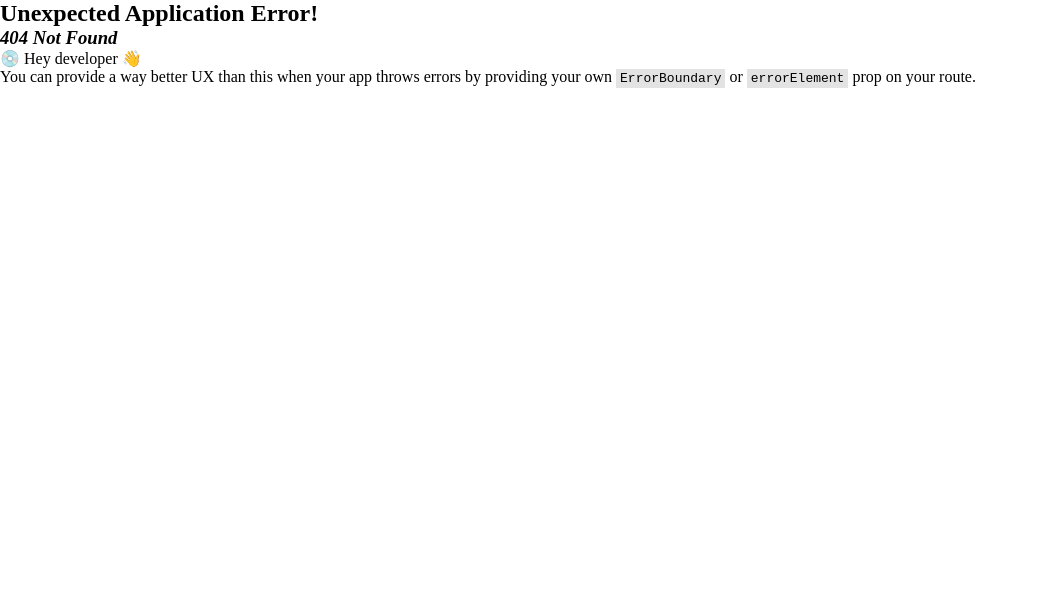
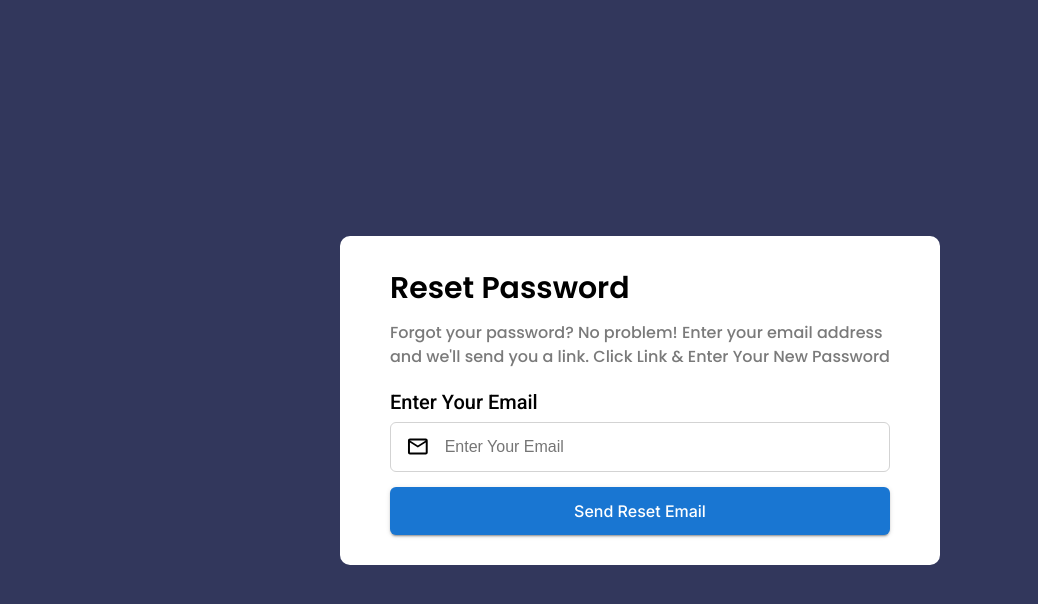
Before and after one commit to ahmedshantodev/WhisperWaves-ChattingApp, a React (Vite) app: page /forget-password in a window 1280 px wide. Before the commit this address had no page. Shown: the top 604 px of the page, without its empty margins (0-1038 px from the left). Built offline with nearby package versions, Linux system fonts and the light colour scheme.

Commit message:
login and registration done

```diff
--- a/src/App.jsx
+++ b/src/App.jsx
@@ -5,20 +5,21 @@ import {
   createRoutesFromElements,
 } from "react-router-dom";
 import "./App.css";
-import RootLayout from "./RootLayout";
 import Home from "./pages/home/Home";
 import SignUp from "./pages/sign up/SignUp";
 import SignIn from "./pages/sing in/SignIn";
 import { ToastContainer } from "react-toastify";
 import "react-toastify/dist/ReactToastify.css";
+import ForgetPassword from "./pages/forget password/ForgetPassword";
 
 function App() {
   let router = createBrowserRouter(
     createRoutesFromElements(
-      <Route path="/" element={<RootLayout />}>
+      <Route>
         <Route path="/home" element={<Home />} />
         <Route path="/" element={<SignUp />} />
         <Route path="/sign-in" element={<SignIn />} />
+        <Route path="/forget-password" element={<ForgetPassword />} />
       </Route>
     )
   );
--- a/src/RootLayout.jsx
+++ /dev/null
@@ -1,8 +0,0 @@
-import React from "react";
-import { Outlet } from "react-router-dom";
-
-const RootLayout = () => {
-  return <Outlet />;
-};
-
-export default RootLayout;
--- a/src/components/layout/SignInButton/SignButton.jsx
+++ b/src/components/layout/SignInButton/SignButton.jsx
@@ -1,9 +1,10 @@
 import React from "react";
 import { Button } from "@mui/material";
 
-const SignButton = ({ children }) => {
+const SignButton = ({ onClick, children }) => {
   return (
     <Button
+      onClick={onClick}
       variant="outlined"
       sx={{
         width: "48%",
--- /dev/null
+++ b/src/pages/forget password/ForgetPassword.jsx
@@ -0,0 +1,146 @@
+import { Box, Button, Typography } from "@mui/material";
+import React, { useState } from "react";
+import "./forgetPassword.css";
+import { MdOutlineMail } from "react-icons/md";
+import { getAuth, sendPasswordResetEmail } from "firebase/auth";
+import { toast } from "react-toastify";
+import { ColorRing } from "react-loader-spinner";
+import { useNavigate } from "react-router-dom";
+
+const ForgetPassword = () => {
+  const auth = getAuth();
+  let navigate = useNavigate();
+  const [resetEmail, setResetEmail] = useState("");
+  const [loadingButtonShow, setLoadingButtonShow] = useState(false);
+
+  const handleSendButtonClick = () => {
+    if (resetEmail) {
+      setLoadingButtonShow(true);
+      sendPasswordResetEmail(auth, resetEmail)
+        .then(() => {
+          setLoadingButtonShow(false);
+          setResetEmail("");
+          toast.success("Please check your email for reset you password", {
+            position: "bottom-center",
+            autoClose: 3000,
+            theme: "dark",
+          });
+          navigate("/sign-in");
+        })
+        .catch((error) => {
+          setLoadingButtonShow(false);
+          const errorCode = error.code;
+          const errorMessage = error.message;
+        });
+    }
+  };
+
+  return (
+    <section>
+      <Box
+        sx={{
+          bgcolor: "primaryColor.main",
+          height: "100vh",
+          display: "flex",
+          justifyContent: "center",
+          alignItems: "center",
+        }}
+      >
+        <Box
+          sx={{
+            width: "600px",
+            bgcolor: "white",
+            borderRadius: "10px",
+            px: "50px",
+            py: "30px",
+          }}
+        >
+          <Typography
+            sx={{ fontFamily: "Poppins", fontSize: "30px", fontWeight: "600" }}
+          >
+            Reset Password
+          </Typography>
+          <Typography
+            sx={{
+              fontFamily: "Poppins",
+              mt: "10px",
+              fontWeight: "500",
+              color: "secondaryText.main",
+            }}
+          >
+            Forgot your password? No problem! Enter your email address and we'll
+            send you a link. Click Link & Enter Your New Password
+          </Typography>
+          <Typography
+            sx={{
+              mt: "18px",
+              fontSize: "20px",
+              fontFamily: "roboto",
+              fontWeight: "500",
+            }}
+          >
+            Enter Your Email
+          </Typography>
+          <Box
+            sx={{
+              width: "100%",
+              display: "flex",
+              alignItems: "center",
+              border: "1px solid",
+              borderColor: "#d3d3d3",
+              px: "15px",
+              borderRadius: "6px",
+              mt: "5px",
+            }}
+          >
+            <MdOutlineMail className="icon" />
+            <input
+              value={resetEmail}
+              name="mail"
+              onChange={(e) => setResetEmail(e.target.value)}
+              type="text"
+              placeholder="enter Your Email"
+            />
+          </Box>
+
+          {loadingButtonShow ? (
+            <Button
+              variant="contained"
+              sx={{
+                mt: "15px",
+                width: "100%",
+                borderRadius: "6px",
+              }}
+            >
+              <ColorRing
+                visible={true}
+                height="36"
+                width="36"
+                ariaLabel="color-ring-loading"
+                wrapperClass="color-ring-wrapper"
+                colors={["#e15b64", "#f47e60", "#f8b26a", "#abbd81", "#849b87"]}
+              />
+            </Button>
+          ) : (
+            <Button
+              onClick={handleSendButtonClick}
+              variant="contained"
+              sx={{
+                borderRadius: "6px",
+                width: "100%",
+                py: "10px",
+                mt: "15px",
+                textTransform: "capitalize",
+                fontSize: "16px",
+              }}
+            >
+              Send reset Email
+            </Button>
+          )}
+        </Box>
+      </Box>
+    </section>
+  );
+};
+
+export default ForgetPassword;
--- /dev/null
+++ b/src/pages/forget password/forgetPassword.css
@@ -0,0 +1,14 @@
+.icon{
+    font-size: 25px;
+}
+input{
+    border: none;
+    outline: none;
+    padding: 15px 0 15px 15px;
+    font-size: 16px;
+    width: 100%;
+}
+input::placeholder{
+    text-transform: capitalize;
+    font-size: 16px;
+}
--- a/src/pages/sign up/SignUp.jsx
+++ b/src/pages/sign up/SignUp.jsx
@@ -14,6 +14,8 @@ import {
   getAuth,
   createUserWithEmailAndPassword,
   sendEmailVerification,
+  GoogleAuthProvider,
+  signInWithPopup,
 } from "firebase/auth";
 import { toast } from "react-toastify";
 import { ColorRing } from "react-loader-spinner";
@@ -21,11 +23,10 @@ import { useNavigate } from "react-router-dom";
 
 const SignIn = () => {
   const auth = getAuth();
+  const provider = new GoogleAuthProvider();
   const navigate = useNavigate();
-
   const [passwordShow, setPasswordShow] = useState(false);
   const [loadingButtonShow, setLoadingButtonShow] = useState(false);
-
   const [signUpData, setSignUpData] = useState({
     name: "",
     email: "",
@@ -98,6 +99,23 @@ const SignIn = () => {
           }
         });
     }
+  };
+
+  const handleGoogleSignUp = () => {
+    signInWithPopup(auth, provider)
+      .then((result) => {
+        toast.success("Registration Successfull", {
+          position: "bottom-center",
+          autoClose: 3000,
+          theme: "dark",
+        });
+        navigate("/home");
+      })
+      .catch((error) => {});
+  };
+
+  const handleFaceBookSignUp = () => {
+    console.log("facebook");
   };
 
   return (
@@ -208,11 +226,11 @@ const SignIn = () => {
                   mt: "25px",
                 }}
               >
-                <SignButton>
+                <SignButton onClick={handleGoogleSignUp}>
                   <FcGoogle className="google-icon" />
                   Continue With Google
                 </SignButton>
-                <SignButton>
+                <SignButton onClick={handleFaceBookSignUp}>
                   <FaFacebook className="facebook-icon" />
                   Continue With Google
                 </SignButton>
@@ -325,7 +343,7 @@ const SignIn = () => {
                 <Button
                   variant="outlined"
                   sx={{
-                    mt: "40px",
+                    mt: "55px",
                     width: "100%",
                     borderRadius: "6px",
                     bgcolor: "primaryColor.main",
@@ -355,7 +373,7 @@ const SignIn = () => {
                   onClick={handleAccoutCreate}
                   variant="contained"
                   sx={{
-                    mt: "40px",
+                    mt: "55px",
                     width: "100%",
                     borderRadius: "6px",
                     bgcolor: "primaryColor.main",
@@ -379,8 +397,7 @@ const SignIn = () => {
               <Link to={"/sign-in"} className="link">
                 <Typography
                   sx={{
-                    py: "12px",
-                    fontWeight: "600",
+                    py: "10px",
                     fontFamily: "Poppins",
                     color: "#a1a1a1",
                   }}
--- a/src/pages/sign up/signUp.css
+++ b/src/pages/sign up/signUp.css
@@ -17,6 +17,7 @@
   text-decoration: none;
 }
 .hightLight-txt {
+  font-weight: 600;
   color: #32375c;
-  margin-left: 5px;
+  margin-left: 8px;
 }
--- a/src/pages/sing in/SignIn.jsx
+++ b/src/pages/sing in/SignIn.jsx
@@ -18,9 +18,9 @@ import { useNavigate } from "react-router-dom";
 const SignIn = () => {
   const auth = getAuth();
   const navigate = useNavigate();
-
   const [passwordShow, setPasswordShow] = useState(false);
   const [loadingButtonShow, setLoadingButtonShow] = useState(false);
+  const [credentialErrorShow, setCredentialErrorShow] = useState(false);
 
   const [signInData, setSignInData] = useState({
     email: "",
@@ -31,8 +31,6 @@ const SignIn = () => {
     email: "",
     password: "",
   });
-
-  const [credentialErrorShow, setCredentialErrorShow] = useState(false);
 
   const handleInputChange = (element) => {
     setSignInData({
@@ -56,13 +54,11 @@ const SignIn = () => {
       setSignInError({ ...signInError, email: "Please Enter a valid email" });
     } else if (!signInData.password) {
       setSignInError({ ...signInError, password: "Please Enter Password" });
-    } else if (signInData.password.length < 6) {
-      setSignInError({ ...signInError, password: "Minimum 6 Chararters" });
     } else {
       setLoadingButtonShow(true);
-
       signInWithEmailAndPassword(auth, signInData.email, signInData.password)
         .then((userCredential) => {
+          if (userCredential.user.emailVerified) {
             toast.success(
               "You've successfully logged in. Enjoy your experience!",
               {
@@ -73,7 +69,15 @@ const SignIn = () => {
             );
             setSignInData({ email: "", password: "" });
             setLoadingButtonShow(false);
-          navigate("/home")
+            navigate("/home");
+          } else {
+            setLoadingButtonShow(false);
+            toast.error("Please Varify Your Email First", {
+              position: "bottom-center",
+              autoClose: 3000,
+              theme: "dark",
+            });
+          }
         })
         .catch((error) => {
           setLoadingButtonShow(false);
@@ -82,39 +86,6 @@ const SignIn = () => {
             setCredentialErrorShow(true);
           }
         });
-
-      // createUserWithEmailAndPassword(
-      //   auth,
-      //   signInData.email,
-      //   signInData.password
-      // )
-      //   .then((userCredential) => {
-      //     sendEmailVerification(auth.currentUser).then(() => {
-      //       toast.success(
-      //         "Registration Successfull, Please check your email for verification",
-      //         {
-      //           position: "bottom-center",
-      //           autoClose: 3000,
-      //           theme: "dark",
-      //         }
-      //       );
-      //       setLoadingButtonShow(false);
-      //       setSignInData({ name: "", email: "", password: "" });
-      //       navigate("/sign-in");
-      //     });
-      //   })
-      //   .catch((error) => {
-      //     setLoadingButtonShow(false);
-      //     const errorMessage = error.message;
-      //     console.log(errorMessage);
-      //     if (errorMessage.includes("auth/email-already-in-use")) {
-      //       setSignInError({
-      //         ...signInError,
-      //         email:
-      //           "that email is already in use. Please use a different email",
-      //       });
-      //     }
-      //   });
     }
   };
 
@@ -171,17 +142,6 @@ const SignIn = () => {
                 - OR -
               </Typography>
               <Box sx={{ mt: "25px" }}>
-                {credentialErrorShow && (
-                  <Alert
-                    severity="error"
-                    sx={{
-                      width: "100%",
-                      mb: "10px",
-                    }}
-                  >
-                    Invalid email or password. Please try again
-                  </Alert>
-                )}
                 <Box sx={{ position: "relative" }}>
                   <TextField
                     onChange={handleInputChange}
@@ -245,13 +205,31 @@ const SignIn = () => {
                     />
                   )}
                 </Box>
+                <Link to={"/forget-password"} className="forget-password">
+                  forget password?
+                </Link>
               </Box>
 
+              <Box sx={{ pt: "40px", position: "relative" }}>
+                {credentialErrorShow && (
+                  <Alert
+                    severity="error"
+                    sx={{
+                      width: "100%",
+                      mb: "10px",
+                      position: "absolute",
+                      top: "0",
+                      left: "0",
+                      zIndex: "9",
+                    }}
+                  >
+                    Invalid email or password. Please try again
+                  </Alert>
+                )}
                 {loadingButtonShow ? (
                   <Button
                     variant="outlined"
                     sx={{
-                    mt: "40px",
                       width: "100%",
                       borderRadius: "6px",
                       bgcolor: "primaryColor.main",
@@ -281,7 +259,6 @@ const SignIn = () => {
                     onClick={handleAccoutCreate}
                     variant="contained"
                     sx={{
-                    mt: "40px",
                       width: "100%",
                       borderRadius: "6px",
                       bgcolor: "primaryColor.main",
@@ -301,6 +278,8 @@ const SignIn = () => {
                     Create Your Account
                   </Button>
                 )}
+              </Box>
+
               <Link to={"/"} className="link">
                 <Typography
                   sx={{
--- a/src/pages/sing in/signIn.css
+++ b/src/pages/sing in/signIn.css
@@ -20,6 +20,19 @@
   color: #32375c;
   margin-left: 5px;
 }
-.masseg-icon{
-    transform: scaleX(-1)
+.masseg-icon {
+  transform: scaleX(-1);
 }
+.forget-password{
+  text-decoration: none;
+  color: #32375c;
+  text-transform: capitalize;
+  font-weight: 500;
+  font-family: "Poppins", sans-serif;
+  margin: 15px 0 0 0;
+  font-size: 12px;
+  display: inline-block;
+}
+.forget-password:hover{
+  text-decoration: underline;
+}
```
Also changed, not shown: src/pages/varification/Varification.jsx (added, +7 -0 lines). Lines whose indentation alone changed are shown as unchanged.
